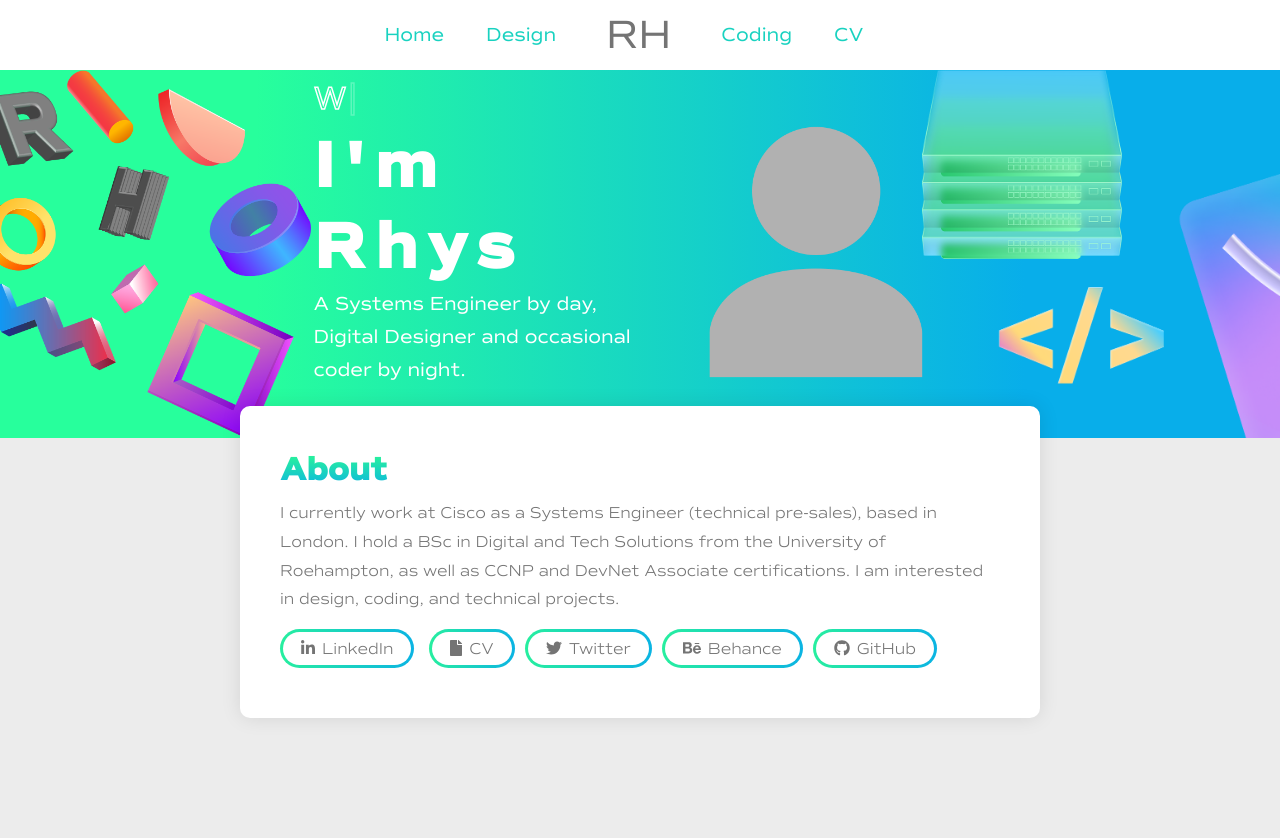
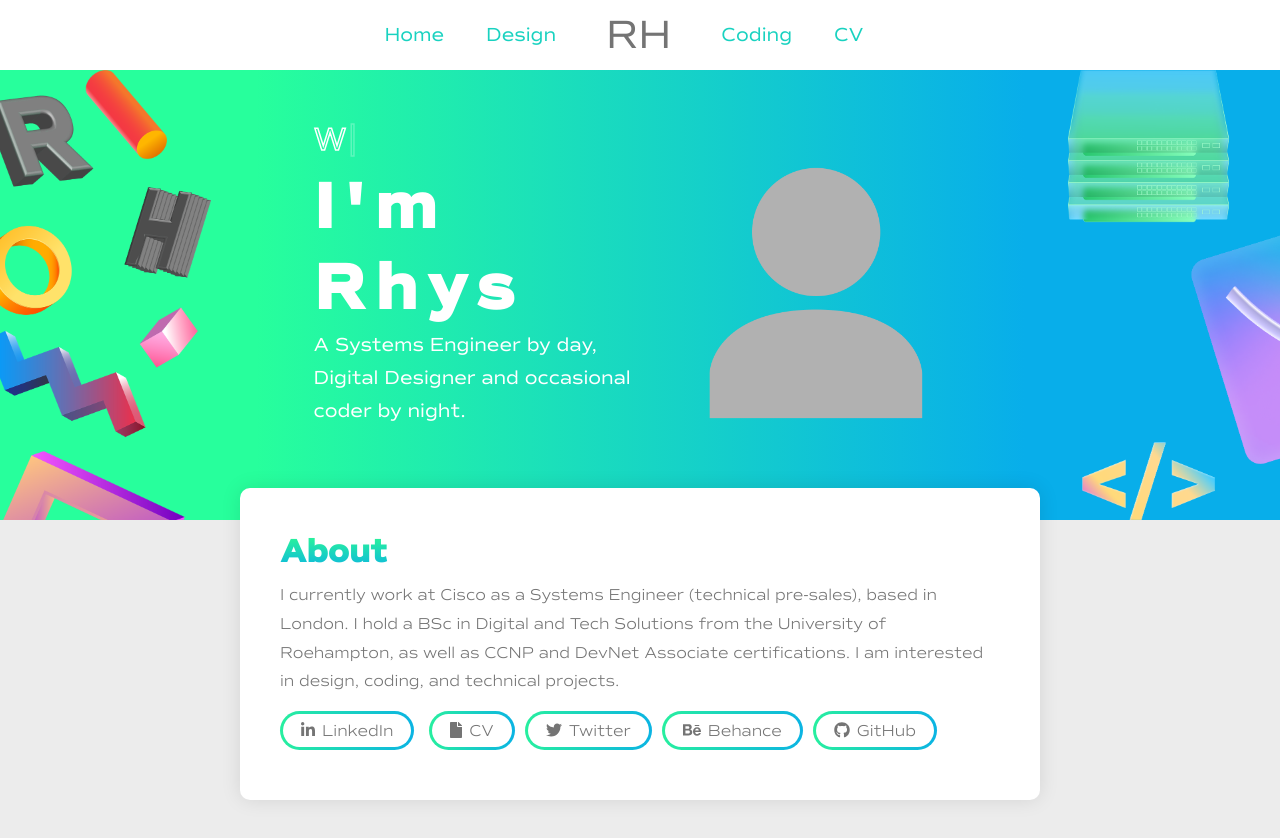
Before and after one commit to rhyscharris/rhys.uk, a React (Create React App) app: page / in a window 1280 px wide. Shown: the top 838 px of the page. Built offline with nearby package versions, Linux system fonts and the light colour scheme.

Commit message:
Fix for double image bug

```diff
--- a/src/components/Hero.css
+++ b/src/components/Hero.css
@@ -10,7 +10,7 @@
     overflow: hidden;
     padding: 0 calc(37vw - 10rem);
     height: calc(3rem + 25vw);
-    min-height: 350px;
+    min-height: 450px;
     max-height: 550px;
     background: var(--primary);
 }
--- a/src/components/Hero.js
+++ b/src/components/Hero.js
@@ -22,8 +22,8 @@ function Hero () {
             <div className='hero-container-inner'>
                 <div className='hero-image image-left'>
                     <picture>
-                        <source media="(min-width: 75em)" src={leftshapes} srcSet={`${leftshapes} 631w, ${leftshapes2x} 1262w`} />
-                        <source media="(min-width: 65em)" src={leftshapesmobile} srcSet={`${leftshapesmobile} 279w, ${leftshapesmobile2x} 558w`} />
+                        <source media="(min-width: 85em)" src={leftshapes} srcSet={`${leftshapes} 631w, ${leftshapes2x} 1262w`} /> {/* XXXw is the max-width of the image in pixels */}
+                        <source media="(min-width: 45em)" src={leftshapesmobile} srcSet={`${leftshapesmobile} 279w, ${leftshapesmobile2x} 558w`} />
                         <source sizes="" src={bottomshapes} />
                         {/*<source sizes="100vw" src="https://res.cloudinary.com/pitch-software/image/upload/f_auto/v1616774380/website-assets/press/hands_small.png" srcset="https://res.cloudinary.com/pitch-software/image/upload/f_auto/v1616774380/website-assets/press/hands_small_2x.png 375w,https://res.cloudinary.com/pitch-software/image/upload/f_auto/v1616774380/website-assets/press/hands_small_2x.png 750w"></source>*/}
                         <img src={bottomshapes} alt='Colourful 3D shapes'></img>
@@ -58,7 +58,7 @@ function Hero () {
                 <div className='hero-image image-right'>
                     {/*<img src={rightshapes} alt='Colourful 3D shapes'></img>*/}
                     <picture>
-                        <source media="(min-width: 75em)" src={rightshapes} srcSet={`${rightshapes} 631w, ${rightshapes2x} 1262w`} />
+                        <source media="(min-width: 85em)" src={rightshapes} srcSet={`${rightshapes} 631w, ${rightshapes2x} 1262w`} />
                         <source media="(min-width: 45em)" src={rightshapesmobile} srcSet={`${rightshapesmobile} 279w, ${rightshapesmobile2x} 558w`} />
                         <img src={rightshapes} alt='Colourful 3D shapes'></img>
                     </picture>
```
